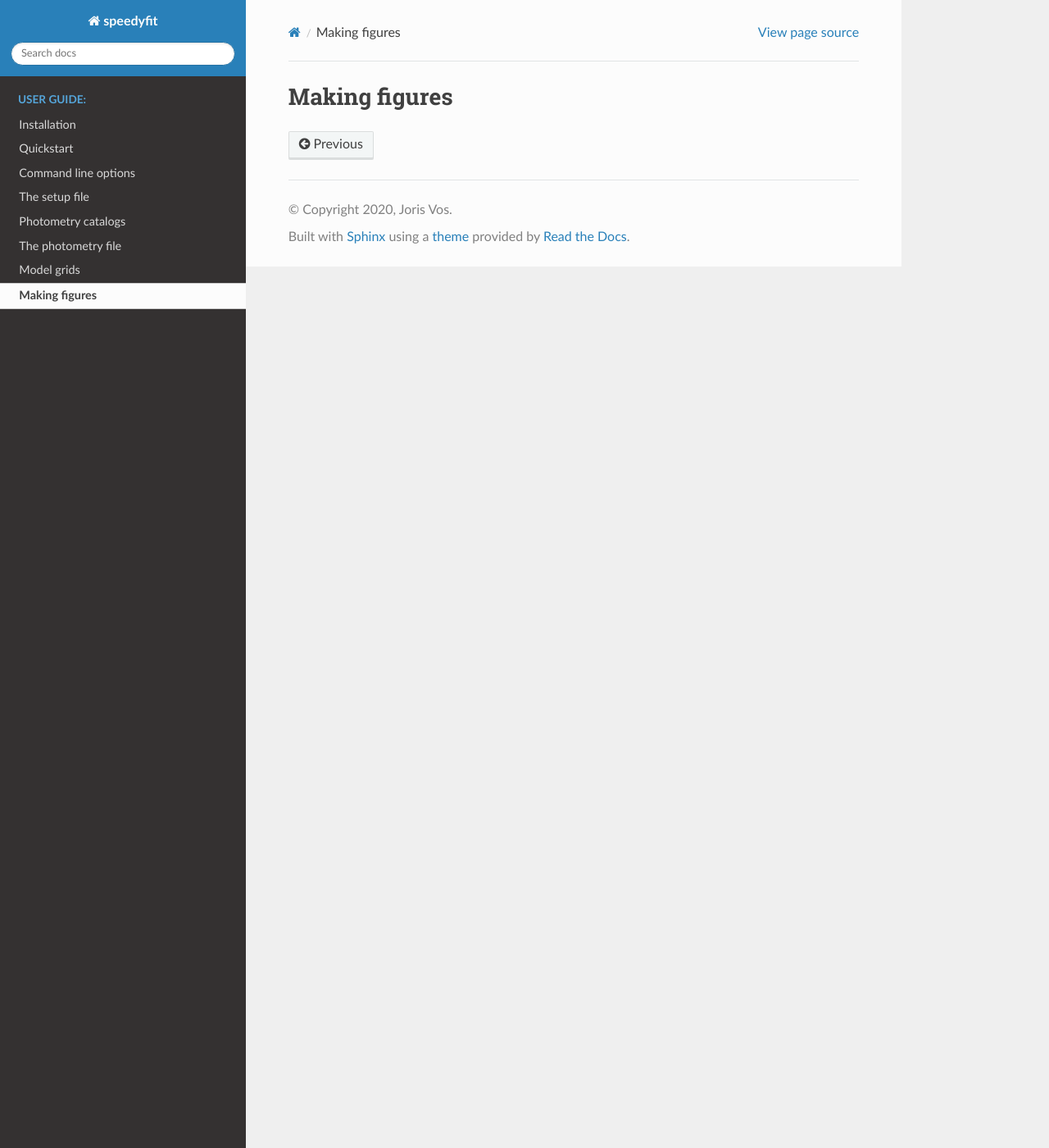
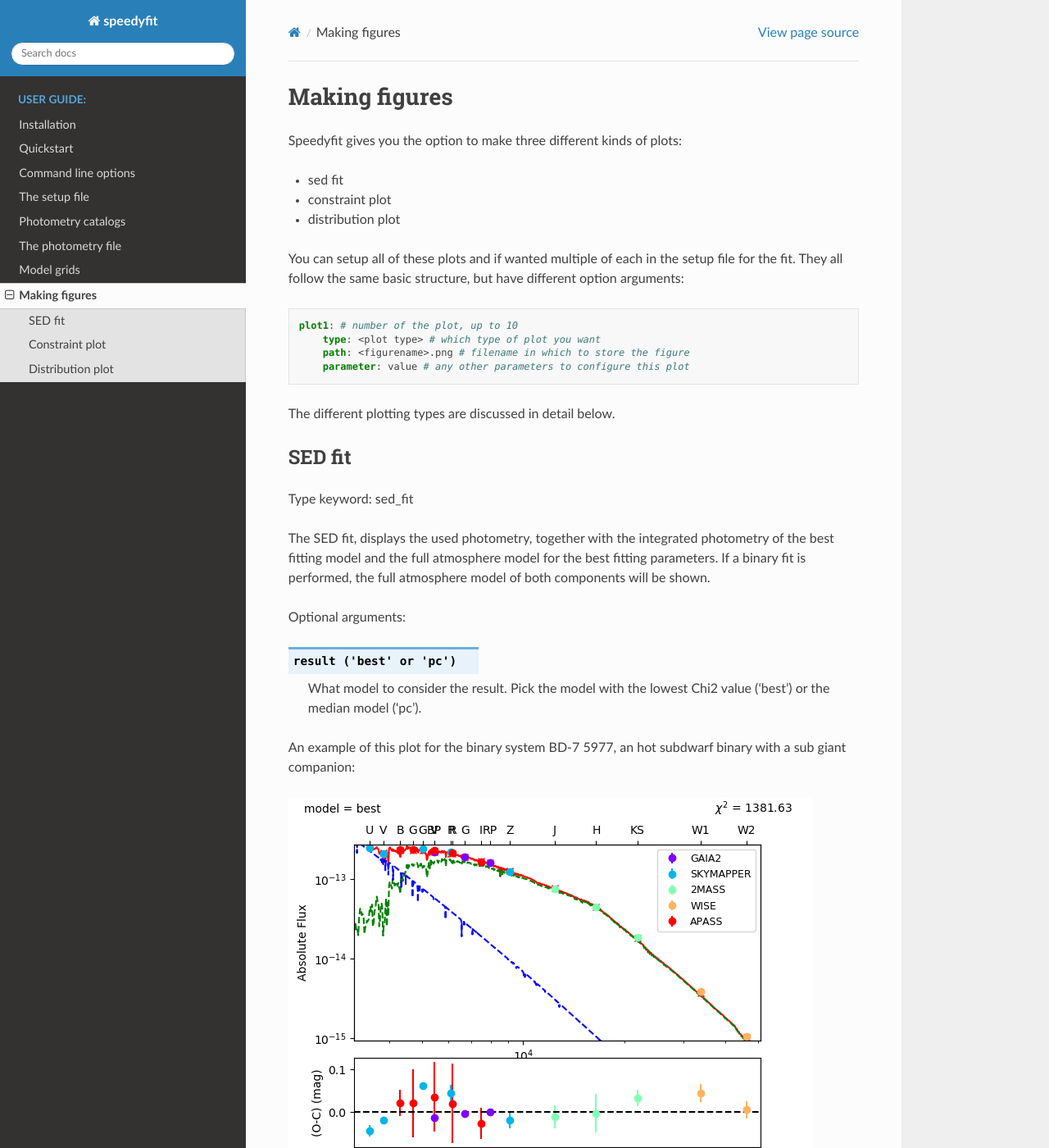
Before and after one commit to vosjo/speedyfit, a Sphinx documentation site: the page built from docs/userguide/making_figures.rst, in a window 1280 px wide and 1400 px high. Shown: the whole window at 82% size. Built offline with Sphinx 7.4.7 and the Read the Docs theme 2.0.0, drawn with Linux system fonts in a browser that asks for light colours; some of the changed text lies outside the part shown.

Commit message:
Documentation: Extended the documentation on the different figures supported by speedyfit.

```diff
--- a/docs/userguide/making_figures.rst
+++ b/docs/userguide/making_figures.rst
@@ -1,2 +1,90 @@
 Making figures
 ==============
+
+Speedyfit gives you the option to make three different kinds of plots:
+
+- sed fit
+- constraint plot
+- distribution plot
+
+You can setup all of these plots and if wanted multiple of each in the setup file for the fit. They all follow the same
+basic structure, but have different option arguments:
+
+.. code-block:: yaml
+
+        plot1: # number of the plot, up to 10
+            type: <plot type> # which type of plot you want
+            path: <figurename>.png # filename in which to store the figure
+            parameter: value # any other parameters to configure this plot
+
+The different plotting types are discussed in detail below.
+
+SED fit
+-------
+
+Type keyword: sed_fit
+
+The SED fit, displays the used photometry, together with the integrated photometry of the best fitting model and the
+full atmosphere model for the best fitting parameters. If a binary fit is performed, the full atmosphere model of both
+components will be shown.
+
+Optional arguments:
+
+.. option:: result ('best' or 'pc')
+
+    What model to consider the result. Pick the model with the lowest Chi2 value ('best') or the median model ('pc').
+
+An example of this plot for the binary system BD-7 5977, an hot subdwarf binary with a sub giant companion:
+
+.. image:: figures/BD-7_5977_sed_fit.png
+
+
+Constraint plot
+---------------
+
+Type keyword: constraint
+
+The constraint plot shows the applied constrains in red crosses with the error bars, together with the best fitting
+model (lowest Chi2) in red dashed line, the median model in blue full line and the distribution of the walkers as a
+wisker plot.
+
+This plot type does not have option arguments
+
+An example of this plot for the binary system BD-7 5977, with constraints on the distance, surface gravity and effective
+temperature from spectroscopy is shown:
+
+.. image:: figures/BD-7_5977_constraint.png
+
+Distribution plot
+-----------------
+
+Type keyword: distribution
+
+The distribution plot shows the distribution for all fitted and derived parameters. This plot type is build on top of
+the `corner <https://github.com/dfm/corner.py>`_ plot
+(`Daniel Foreman-Mackey 2016 <https://joss.theoj.org/papers/10.21105/joss.00024>`_).
+
+.. option:: parameters (list)
+
+    A list of parameters (fitted or derived) to be included in the distribution plot
+
+.. option:: show_best (bool)
+
+    When true, indicate in red line the parameter value with the lowest chi2 (default = False)
+
+.. option:: quantiles (list)
+
+    List of the quantiles to mark on the corner plot (default = [0.025, 0.16, 0.5, 0.84, 0.975], corresponding to 1 and
+    2 sigma). See the `API documentation <https://corner.readthedocs.io/en/latest/api.html>`_ of corner plot for more
+    details.
+
+.. option:: levels (list)
+
+    List of the contour levels to draw on the 2D histograms. (default = [0.393, 0.865, 0.95], the latter two
+    corresponding to 1 and 2 sigma). See the `API documentation <https://corner.readthedocs.io/en/latest/api.html>`_ of
+    corner plot for more details.
+
+An example of this plot for the binary system BD-7 5977 with the distribution of the walker results for the effective
+temperature and radius of both components is shown:
+
+.. image:: figures/BD-7_5977_distribution.png
```
Also changed, not shown: docs/userguide/figures/BD-7_5977_constraint.png (added), docs/userguide/figures/BD-7_5977_distribution.png (added), docs/userguide/figures/BD-7_5977_sed_fit.png (added).
